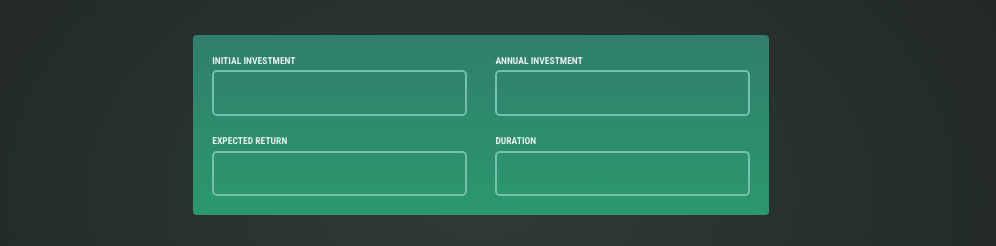
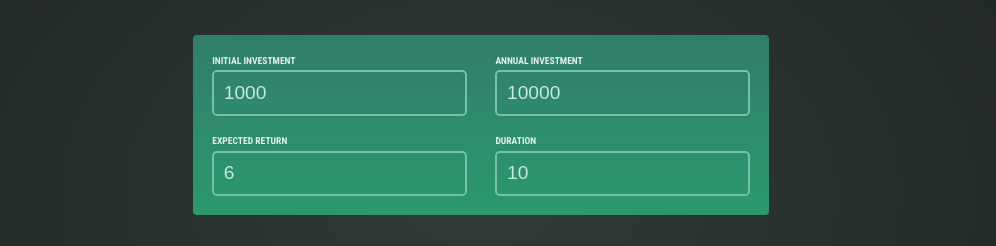
Before and after one commit to avi-codesmith/ReactInvestmentCalculator, a React (Create React App) app: page / in a window 1280 px wide. Shown: the part 236-482 px from the top of the page, without its empty margins (159-1155 px from the left). Built offline with nearby package versions, Linux system fonts and the light colour scheme.

Commit message:
Two way binding

```diff
--- a/src/component/userInput.jsx
+++ b/src/component/userInput.jsx
@@ -1,32 +1,67 @@
 import { useState } from "react";
 
 export default function UserInput() {
-  useState({
+  const [userInput, setUserInput] = useState({
     initialInvestment: 1000,
     annualInvestment: 10000,
     expectedReturn: 6,
     duration: 10,
   });
+
+  function handleInput(inputIdentifier, newValue) {
+    setUserInput((prev) => ({
+      ...prev,
+      [inputIdentifier]: newValue,
+    }));
+  }
+
   return (
     <div id="user-input">
-      <div class="input-group ">
+      <div className="input-group">
         <div>
           <label>initial investment</label>
-          <input />
+          <input
+            type="number"
+            required
+            value={userInput.initialInvestment}
+            onChange={(event) =>
+              handleInput("initialInvestment", event.target.value)
+            }
+          />
         </div>
         <div>
           <label>annual investment</label>
-          <input />
+          <input
+            type="number"
+            required
+            value={userInput.annualInvestment}
+            onChange={(event) =>
+              handleInput("annualInvestment", event.target.value)
+            }
+          />
         </div>
       </div>
-      <div class="input-group ">
+
+      <div className="input-group">
         <div>
-          <label> expected return</label>
-          <input />
+          <label>expected return</label>
+          <input
+            type="number"
+            required
+            value={userInput.expectedReturn}
+            onChange={(event) =>
+              handleInput("expectedReturn", event.target.value)
+            }
+          />
         </div>
         <div>
           <label>duration</label>
-          <input />
+          <input
+            type="number"
+            required
+            value={userInput.duration}
+            onChange={(event) => handleInput("duration", event.target.value)}
+          />
         </div>
       </div>
     </div>
```
Also changed, not shown: 1 other file (tests, documents, lock files or other folders).
